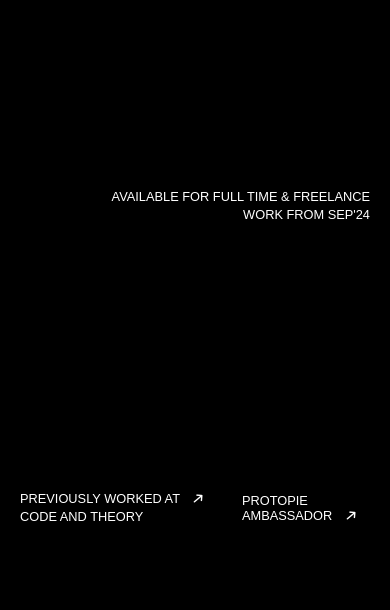
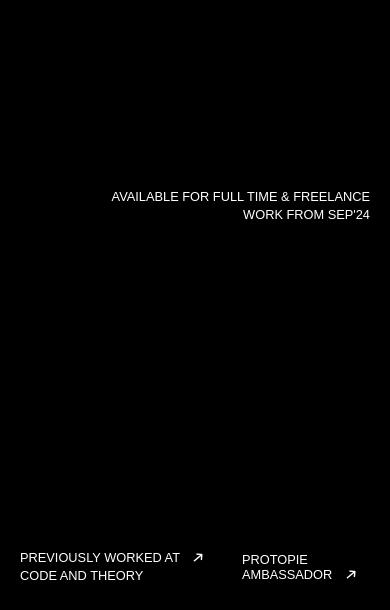
Before and after one commit to ShadowJod/JavaScriptWebsite, a plain HTML site: page MordernWebsite1/index.html in a window 390 px wide. Shown: the part 234-844 px from the top of the page. Drawn offline with nearby package versions, Linux system fonts and the light colour scheme; a script that the page names is missing.

Commit message:
footer position 3%

```diff
--- a/MordernWebsite1/style.scss
+++ b/MordernWebsite1/style.scss
@@ -347,7 +347,7 @@ body {
 
       #herofooter {
         padding: 0px 20px;
-        bottom: 10%;
+        bottom: 3%;
         justify-content: space-between;
         #firstcontent {
           h5 {
```
Also changed, not shown: MordernWebsite1/style.css, 1 other file.
